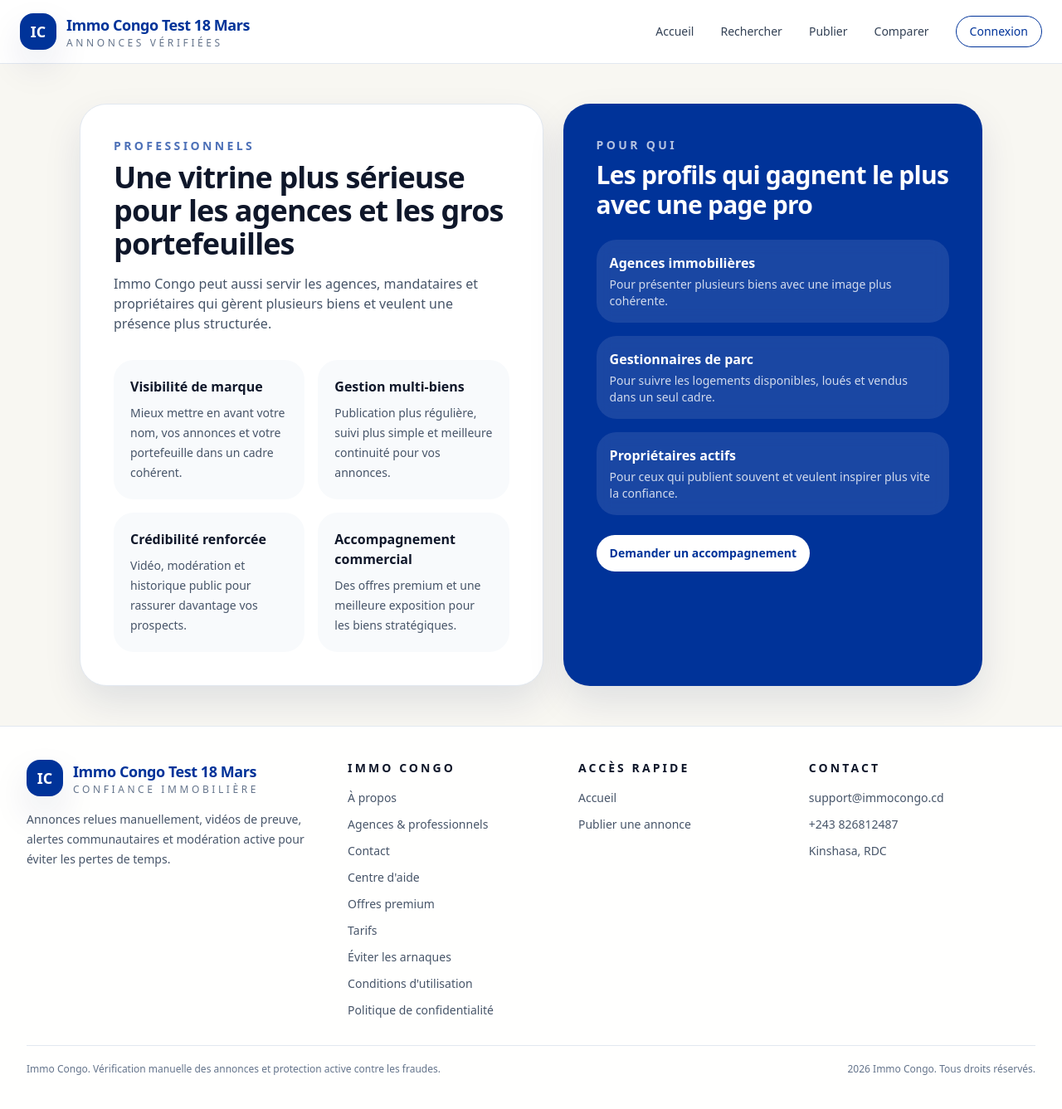
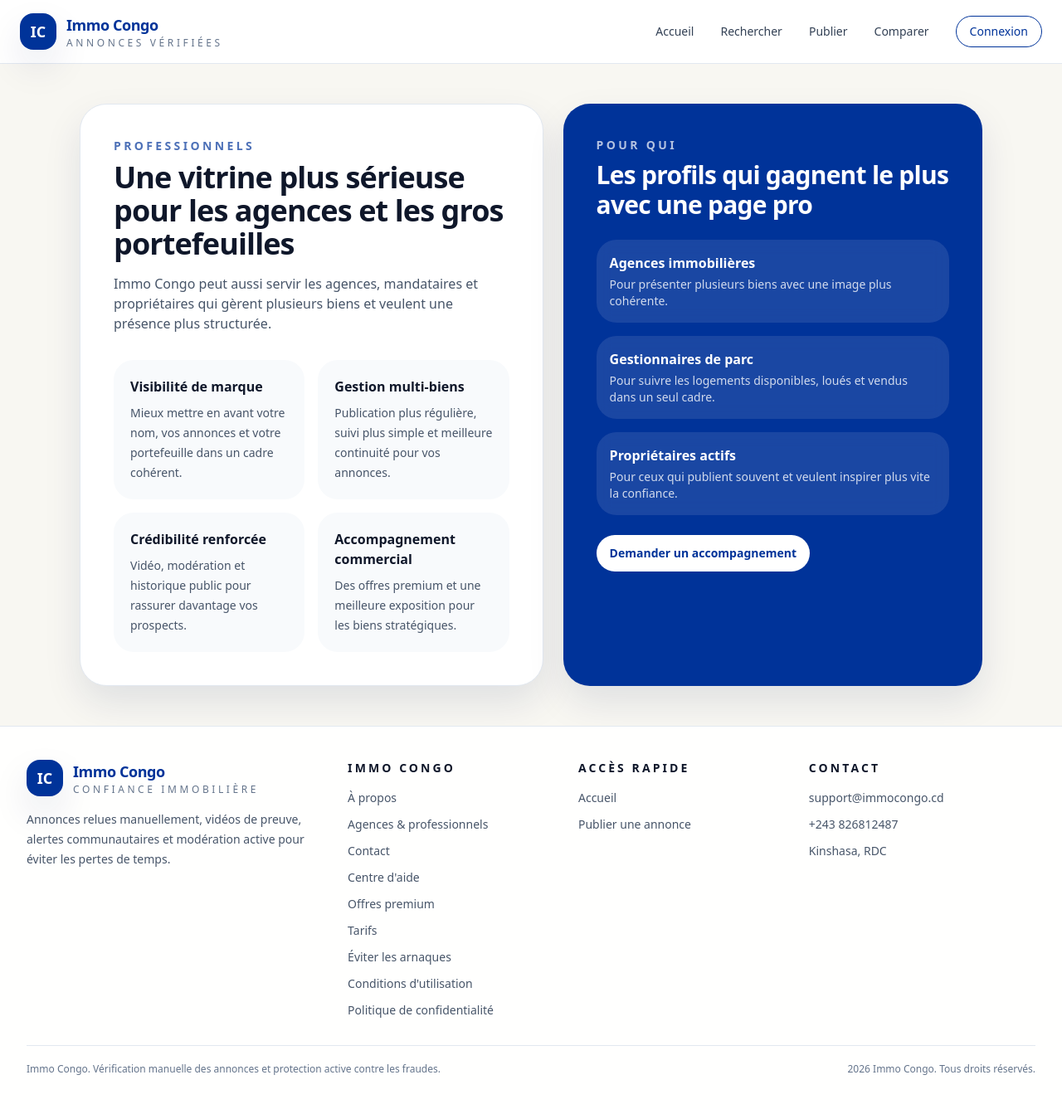
Before and after one commit to benmab17/immo-congo, a Django app: page /agences/ in a window 1280 px wide. Shown: the whole page at 83% size. Run offline with Django 5.2, Linux system fonts and the light colour scheme; some libraries are stand-ins or nearby versions.

Commit message:
remove test text

```diff
--- a/annonces/templates/annonces/base.html
+++ b/annonces/templates/annonces/base.html
@@ -234,7 +234,7 @@
                 <a href="{% url 'annonces:home' %}" class="flex items-center gap-3">
                     <div class="flex h-11 w-11 items-center justify-center rounded-2xl bg-primary text-lg font-bold text-white shadow-soft">IC</div>
                     <div>
-                        <p class="text-lg font-semibold tracking-tight text-primary">Immo Congo Test 18 Mars</p>
+                        <p class="text-lg font-semibold tracking-tight text-primary">Immo Congo</p>
                         <p class="text-xs uppercase tracking-[0.3em] text-slate-500">Annonces v&eacute;rifi&eacute;es</p>
                     </div>
                 </a>
@@ -355,7 +355,7 @@
                         <div class="flex items-center gap-3">
                             <div class="flex h-11 w-11 items-center justify-center rounded-2xl bg-primary text-lg font-bold text-white shadow-soft">IC</div>
                             <div>
-                                <p class="text-lg font-semibold tracking-tight text-primary">Immo Congo Test 18 Mars</p>
+                                <p class="text-lg font-semibold tracking-tight text-primary">Immo Congo</p>
                                 <p class="text-xs uppercase tracking-[0.3em] text-slate-500">Confiance immobili&egrave;re</p>
                             </div>
                         </div>
```
